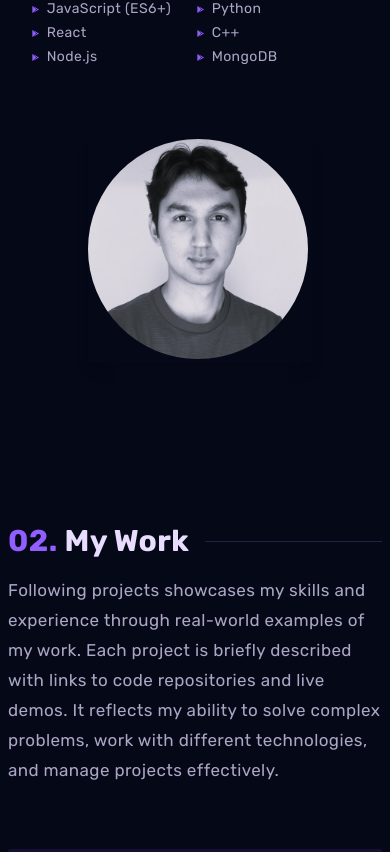
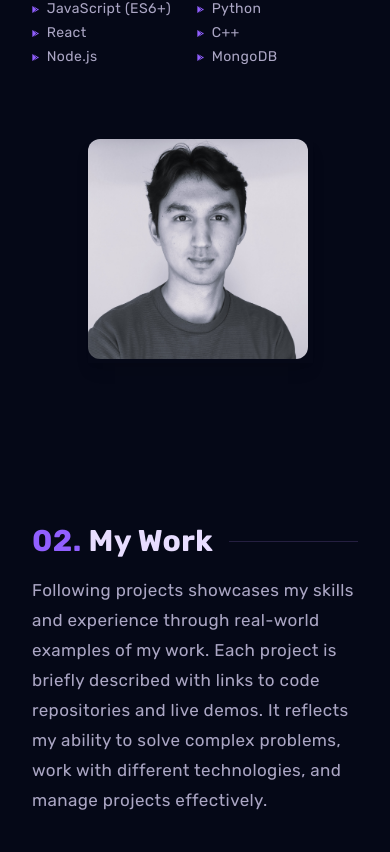
Before and after one commit to NekruzAsh/MyPortfolio, a Next.js app: page / in a window 390 px wide. Shown: the part 1593-2445 px from the top of the page. Built offline with nearby package versions, Linux system fonts and the light colour scheme.

Commit message:
updated authors image styling and changed margins for p tag in projects section

```diff
--- a/app/components/About.jsx
+++ b/app/components/About.jsx
@@ -49,11 +49,11 @@ const About = () => {
           </div>
         </div>
 
-        <div className="image-style shadow-lg items-center rounded-sm relative justify-center ml-20 md:ml-[-50px] mt-16">
+        <div className="image-style shadow-lg items-center relative justify-center ml-20 md:ml-[-50px] mt-16">
           <img
             src="/images/authorimage.jpg"
             quality={100}
-
+            className="rounded-xl"
             alt="picture of author"
           />
         </div>
--- a/app/components/Projects.jsx
+++ b/app/components/Projects.jsx
@@ -13,12 +13,12 @@ const Projects = () => {
     <div id="projects" className="w-full flex justify-center items-center">
       <div className="max-w-[1240px] mx-auto px-2 py-20 lg:px-2 md:px-24 md:py-36 lg:py-16">
         <div className="max-w-3xl">
-          <h2 className="text-[#e8ddff] py-4 flex items-center">
+          <h2 className="text-[#e8ddff] pl-6 pr-6 md:pl-0 md:pr-0 py-4 flex items-center">
             <span className=" text-[#915fff]">02.&nbsp;</span> My Work
             <hr className="border-[#251f41] border-t-1 ml-4 flex-grow" />
           </h2>
 
-          <p className="mb-16 text-[#aba6c4] text-[17px] max-w-3xl leading-[30px]">
+          <p className="mb-16 text-[#aba6c4] text-[17px] pl-6 pr-6 md:pl-0 md:pr-0 max-w-3xl leading-[30px]">
             Following projects showcases my skills and experience through
             real-world examples of my work. Each project is briefly described
             with links to code repositories and live demos. It reflects my
--- a/app/globals.css
+++ b/app/globals.css
@@ -58,7 +58,6 @@ html {
   object-position: 50% 5%;
   position: relative;
   z-index: 1;
-  border-radius: 50%;
 }
 
 .image-style::before {
```
